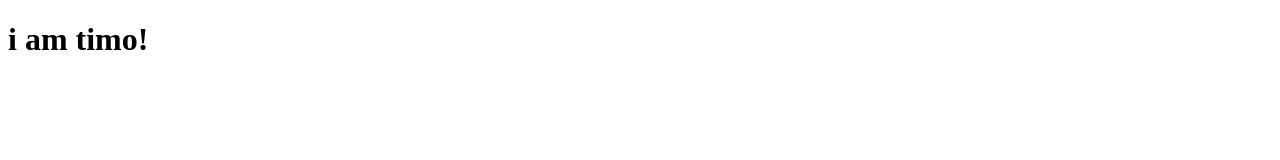
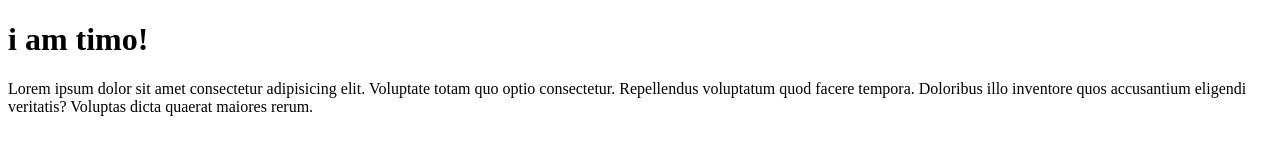
Before and after one commit to timo272/learn-git, a plain HTML site: page index.html in a window 1280 px wide. Drawn offline with Linux system fonts and the light colour scheme.

Commit message:
add paragraph to code

```diff
--- a/index.html
+++ b/index.html
@@ -7,5 +7,6 @@
 </head>
 <body>
     <h1>i am timo!</h1>
+    <p>Lorem ipsum dolor sit amet consectetur adipisicing elit. Voluptate totam quo optio consectetur. Repellendus voluptatum quod facere tempora. Doloribus illo inventore quos accusantium eligendi veritatis? Voluptas dicta quaerat maiores rerum.</p>
 </body>
 </html>
```
